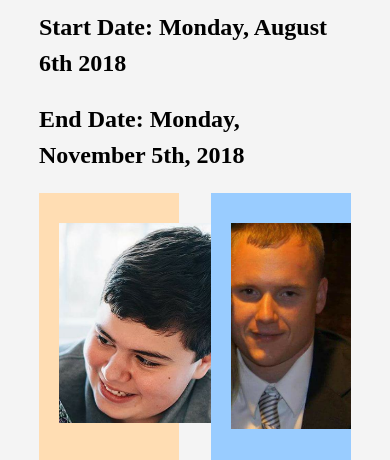
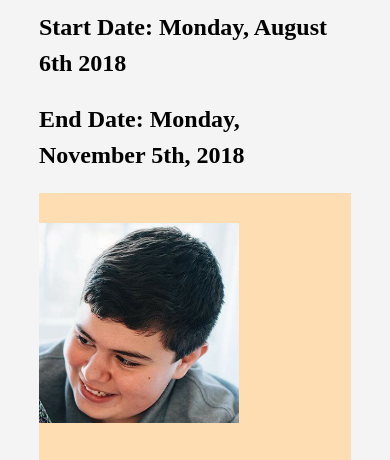
Before and after one commit to mcchalkley/90daychallenge, a plain HTML site: page Index.html in a window 390 px wide. Shown: the part 218-678 px from the top of the page. Drawn offline with Linux system fonts and the light colour scheme.

Commit message:
Update 90DayChallenge.css

```diff
--- a/90DayChallenge.css
+++ b/90DayChallenge.css
@@ -184,3 +184,13 @@ footer {
     text-align: center;
 
 }
+
+
+
+/* Responsive layout - when the screen is less than 800px wide, make the two columns stack on top of each other instead of next to each other */
+@media screen and (max-width: 800px) {
+    .jacob, .michael {
+        width: 100%;
+        padding: 0;
+    }
+}
```
